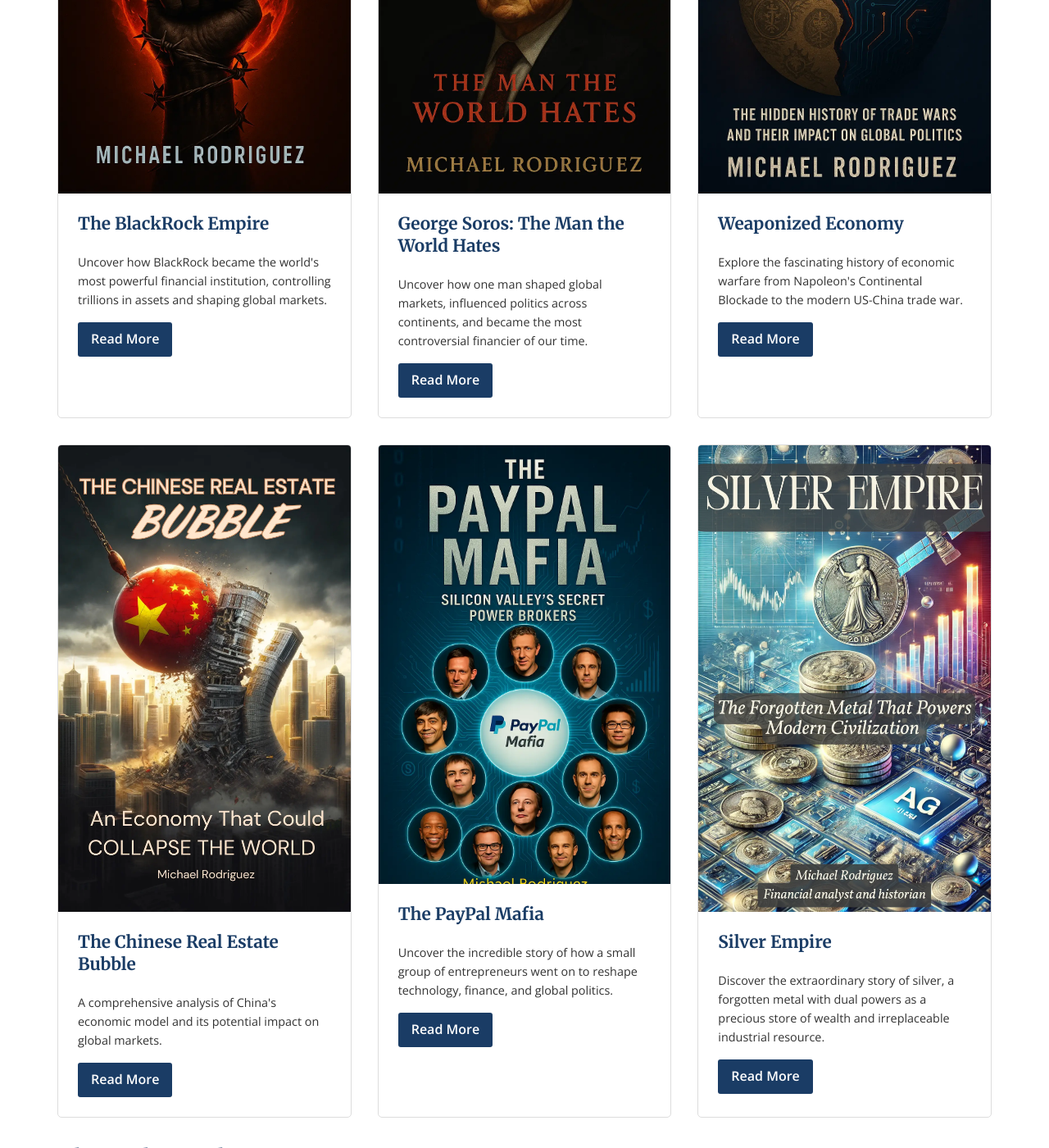
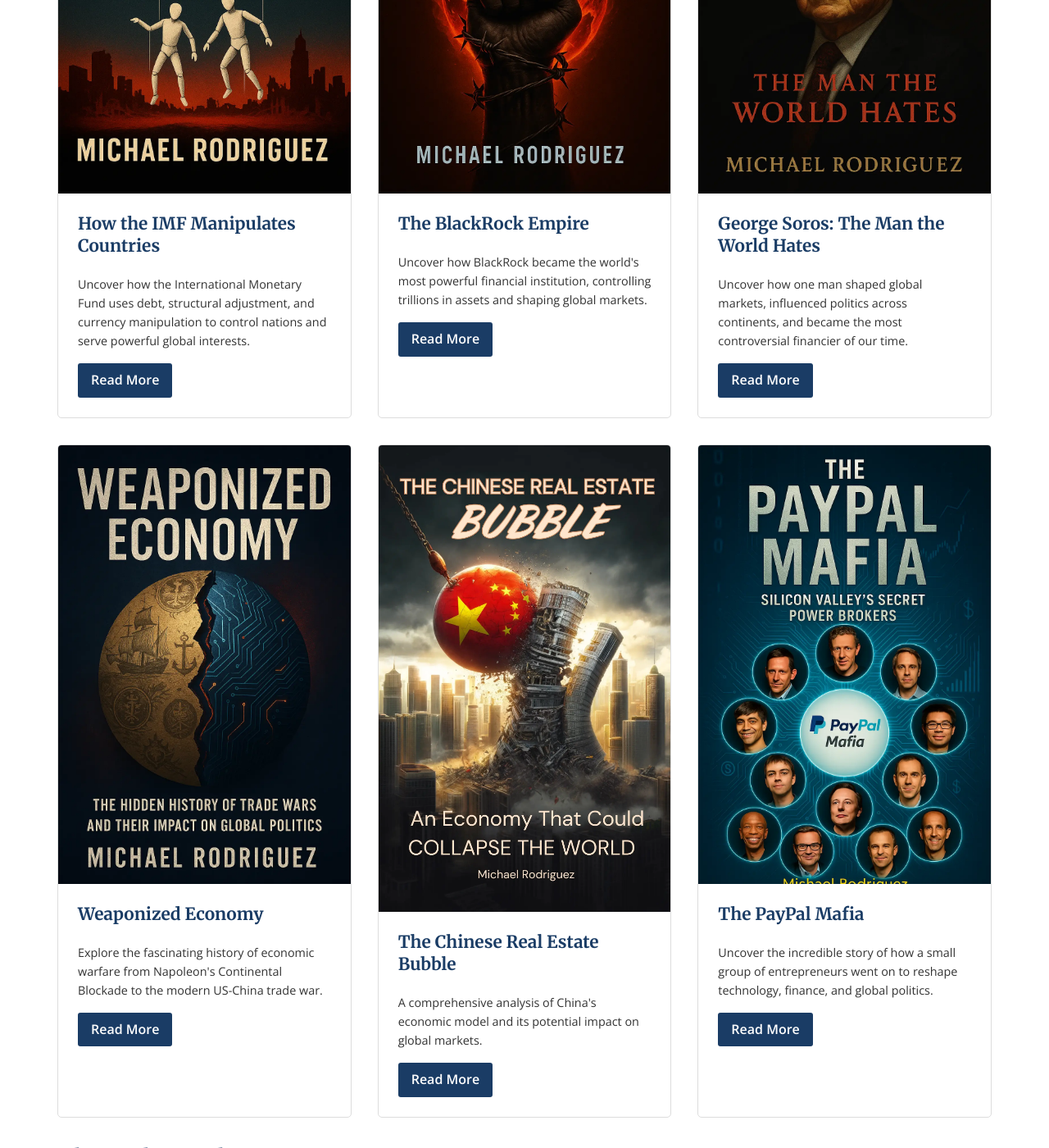
Before and after one commit to Zews123/michael-rodriguez-books, a Jekyll site: the page built from index.md, in a window 1280 px wide and 1400 px high, scrolled down 955 px. Shown: the whole window at 82% size. Built offline with Jekyll 4.4.1, drawn with Linux system fonts in a browser that asks for light colours.

Commit message:
Update index.md

```diff
--- a/index.md
+++ b/index.md
@@ -15,6 +15,15 @@
 
 ## Latest Books
 <div class="book-grid">
+  <div class="book-card">
+    <img src="{{ site.baseurl }}/assets/images/How the IMF Manipulates Nations by Michael Rodrigez.webp" alt="How the IMF Manipulates Countries Book Cover" style="max-width: 100%; height: auto;" loading="lazy">
+    <div class="book-card-content">
+      <h3>How the IMF Manipulates Countries</h3>
+      <p>Uncover how the International Monetary Fund uses debt, structural adjustment, and currency manipulation to control nations and serve powerful global interests.</p>
+      <a href="{{ site.baseurl }}/books/imf-manipulates" class="btn">Read More</a>
+    </div>
+  </div>
+
   <div class="book-card">
     <img src="{{ site.baseurl }}/assets/images/BlackRock-Empire.webp" alt="The BlackRock Empire Book Cover" style="max-width: 100%; height: auto;" loading="lazy">
     <div class="book-card-content">
@@ -59,15 +68,6 @@
       <a href="{{ site.baseurl }}/books/paypal-mafia" class="btn">Read More</a>
     </div>
   </div>
-
-  <div class="book-card">
-    <img src="{{ site.baseurl }}/assets/images/Silver-Empire-The-Forgotten-Metal.webp" alt="Silver Empire Book Cover" style="max-width: 100%; height: auto;" loading="lazy">
-    <div class="book-card-content">
-      <h3>Silver Empire</h3>
-      <p>Discover the extraordinary story of silver, a forgotten metal with dual powers as a precious store of wealth and irreplaceable industrial resource.</p>
-      <a href="{{ site.baseurl }}/books/silver-empire" class="btn">Read More</a>
-    </div>
-  </div>
 </div>
 
 ## About the Author
```
